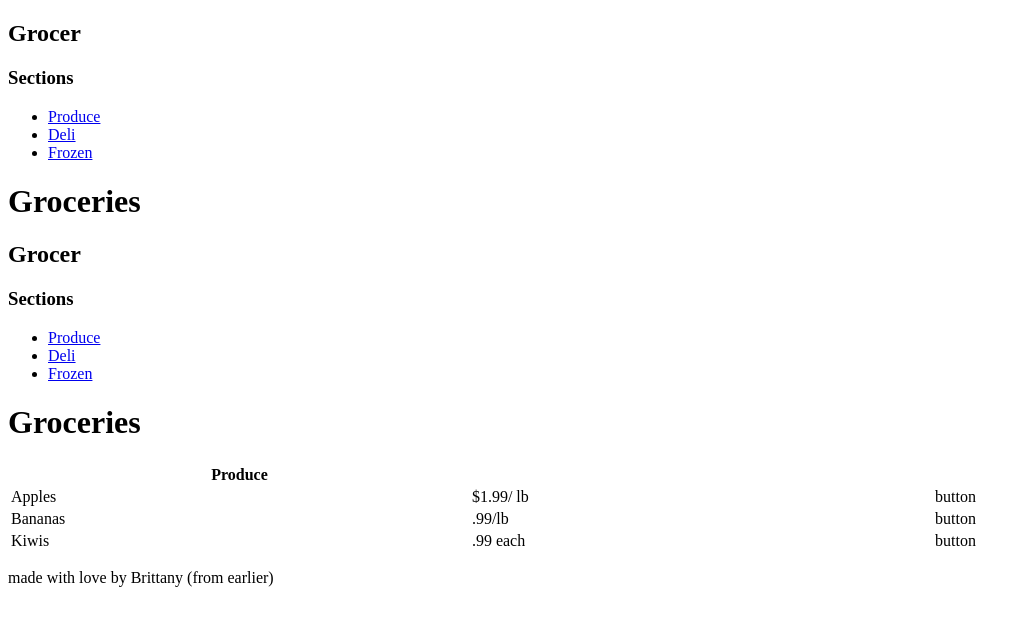
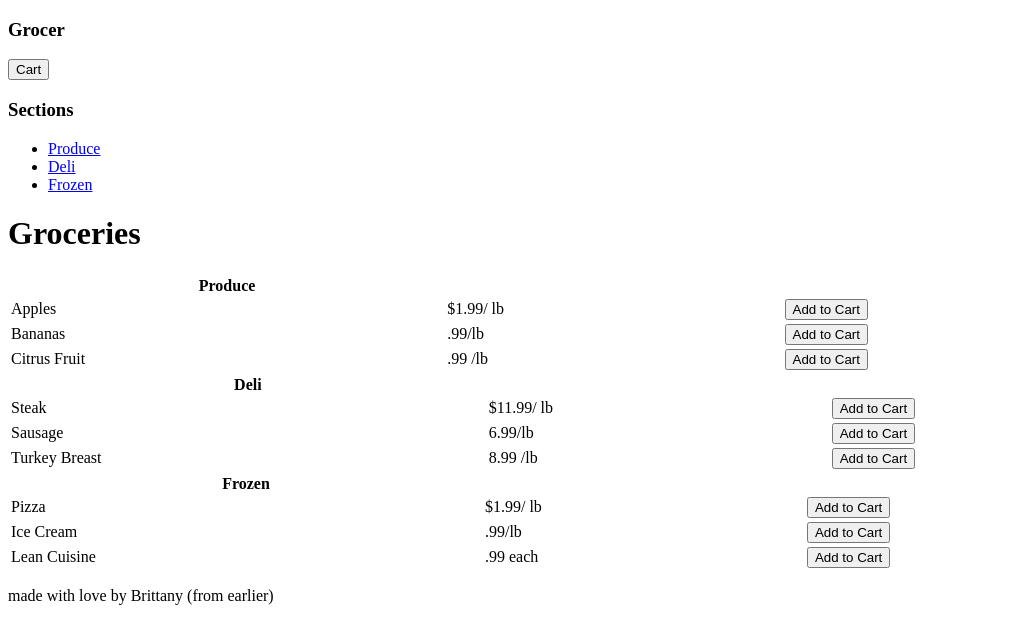
Before and after one commit to bterbs/phase-2-challenge, a website: page part-3/index.html in a window 1280 px wide. Shown: the whole page, without its empty margins (0-1031 px from the left). Drawn offline with Linux system fonts and the light colour scheme.

Commit message:
index.html complete

```diff
--- a/part-3/index.html
+++ b/part-3/index.html
@@ -2,58 +2,80 @@
 <html>
   <div id="wrap">
     <div id="header">
-    <h2>Grocer</h2>
+    <h3>Grocer</h3><button type="button" id="cart-btn">Cart</button>
     </div>
     <div id="sidebar">
       <div id="sidebar-header">
         <h3>Sections</h3>
        </div>
       <ul>
-      <li><a href="#">Produce</a></li>
-      <li><a href="#">Deli</a></li>
-      <li><a href="#">Frozen</a></li>
-    </ul>
-  </div>
-  <div id="main">
-    <h1>Groceries</h1>
-
-<div id="wrap">
-  <div id="header">
-    <h2>Grocer</h2>
-  </div>
-  <div id="sidebar">
-    <div id="sidebar-header">
-      <h3>Sections</h3>
-     </div>
-    <ul>
-      <li><a href="#">Produce</a></li>
-      <li><a href="#">Deli</a></li>
-      <li><a href="#">Frozen</a></li>
+        <li><a href="#prod">Produce</a></li>
+        <li><a href="#deli">Deli</a></li>
+        <li><a href="#frozen">Frozen</a></li>
       </ul>
     </div>
     <div id="main">
       <h1>Groceries</h1>
         <table style="width:100%">
           <tr>
-        <th>Produce</th>
+            <th id="prod">Produce</th>
           </tr>
           <tr>
             <td>Apples</td>
             <td>$1.99/ lb</td>
-        <td>button</td>
+            <td><button type="button">Add to Cart</button></td>
           </tr>
           <tr>
             <td>Bananas</td>
             <td>.99/lb</td>
-        <td>button</td>
+            <td><button type="button">Add to Cart</button></td>
           </tr>
           <tr>
-        <td>Kiwis</td>
-        <td>.99 each</td>
-        <td>button</td>
+            <td>Citrus Fruit</td>
+            <td>.99 /lb</td>
+            <td><button type="button">Add to Cart</button></td>
           </tr>
         </table>
-
+        <table style="width:100%">
+          <tr>
+            <th id="deli">Deli</th>
+          </tr>
+          <tr>
+            <td>Steak</td>
+            <td>$11.99/ lb</td>
+            <td><button type="button">Add to Cart</button></td>
+          </tr>
+          <tr>
+            <td>Sausage</td>
+            <td>6.99/lb</td>
+            <td><button type="button">Add to Cart</button></td>
+          </tr>
+          <tr>
+            <td>Turkey Breast</td>
+            <td>8.99 /lb</td>
+            <td><button type="button">Add to Cart</button></td>
+          </tr>
+        </table>
+        <table style="width:100%">
+          <tr>
+            <th id="frozen">Frozen</th>
+          </tr>
+          <tr>
+            <td>Pizza</td>
+            <td>$1.99/ lb</td>
+            <td><button type="button">Add to Cart</button></td>
+          </tr>
+          <tr>
+            <td>Ice Cream</td>
+            <td>.99/lb</td>
+            <td><button type="button">Add to Cart</button></td>
+          </tr>
+          <tr>
+            <td>Lean Cuisine</td>
+            <td>.99 each</td>
+            <td><button type="button">Add to Cart</button></td>
+          </tr>
+        </table>
     </div>
     <div id="footer">
     <p>made with love by Brittany (from earlier)</p>
```
Lines whose indentation alone changed are shown as unchanged.
